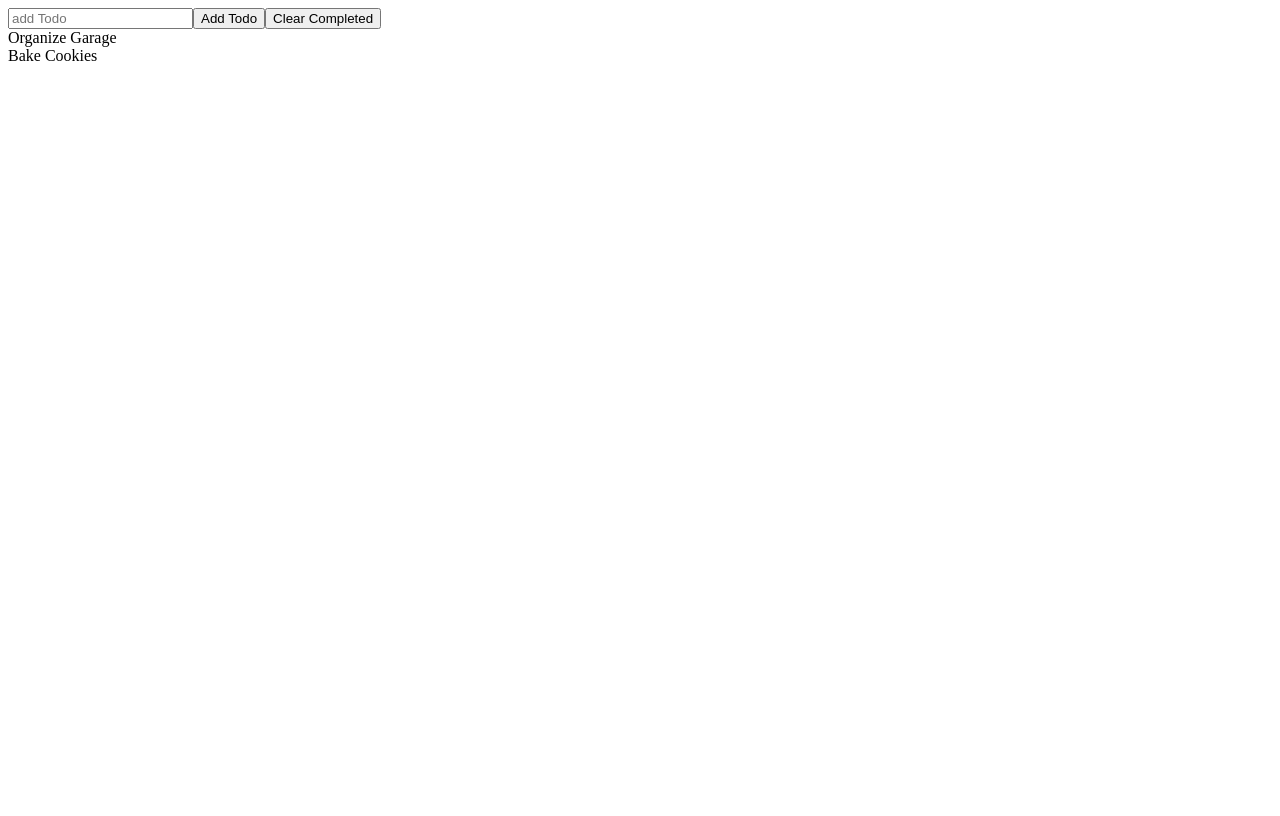
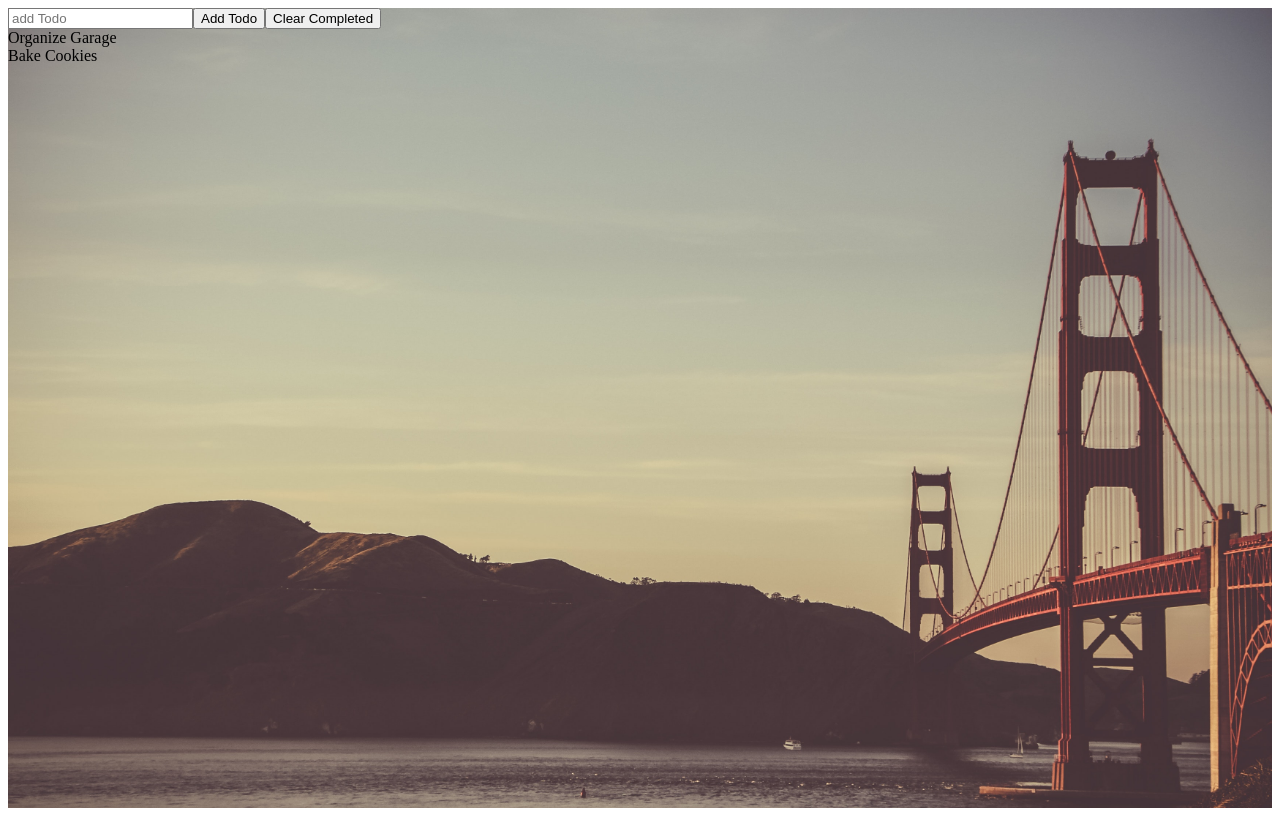
Before and after one commit to bdurbcs6/react-todo, a React (Create React App) app: page / in a window 1280 px wide. Built offline with nearby package versions, Linux system fonts and the light colour scheme.

Commit message:
added background image

```diff
--- a/src/App.css
+++ b/src/App.css
@@ -0,0 +1,6 @@
+
+.main-container {
+  background: url(../src/images/golden-gate.jpg);
+  background-size: cover;
+  height: 100vh;
+}
--- a/src/App.js
+++ b/src/App.js
@@ -1,4 +1,5 @@
 import React from 'react';
+import '../src/App.css';
 import TodoForm from './components/TodoComponents/TodoForm';
 import TodoList from './components/TodoComponents/TodoList';
 
@@ -52,7 +53,7 @@ class App extends React.Component {
   }
   render() {
     return (
-      <div>
+      <div className="main-container">
       <TodoForm
       value={this.state.todo}
       handleChange={this.changeTodo}
```
Also changed, not shown: src/images/golden-gate.jpg (renamed from images/golden-gate.jpg).
